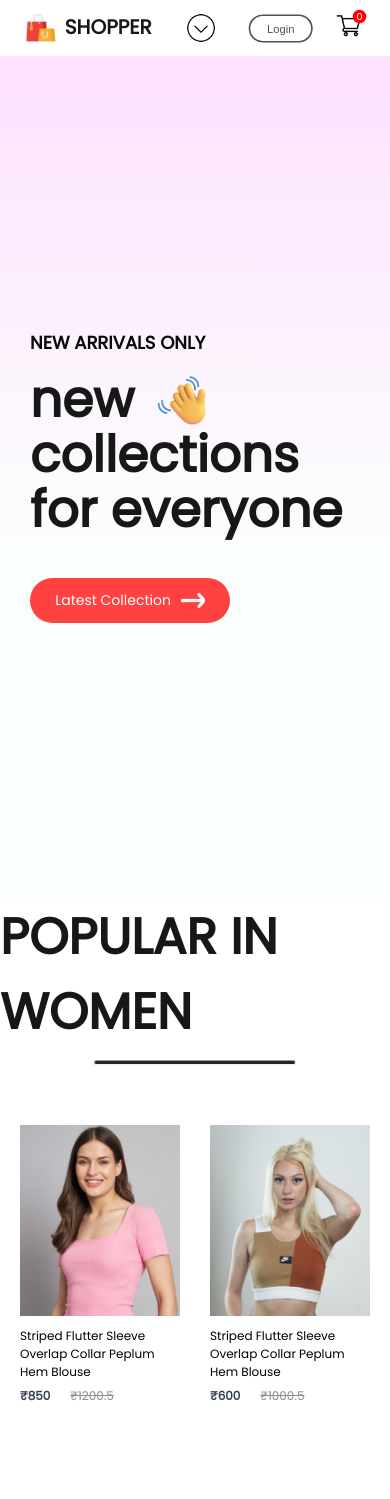
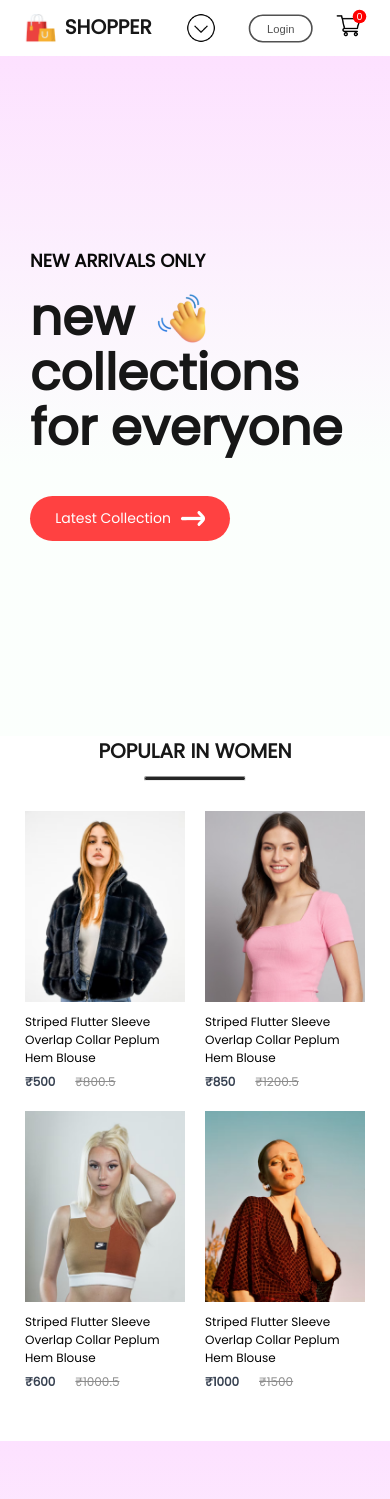
Before and after one commit to SomsuryaMohapatra/E-Commerce-Frontend, a React (Create React App) app: page / in a window 390 px wide. Shown: the top 1499 px of the page. Built offline with nearby package versions, Linux system fonts and the light colour scheme.

Commit message:
Responsive Popular

```diff
--- a/src/Components/Hero/Hero.css
+++ b/src/Components/Hero/Hero.css
@@ -1,5 +1,5 @@
 .hero {
-    height: 100vh;
+    height: 680px;
     background: linear-gradient(180deg, #fde1ff, #e1ffea22 60%);
     display: flex;
 }
@@ -95,6 +95,7 @@
 }
 
 @media(max-width:1024px) {
+
     .hero-left {
         padding-left: 80px;
     }
@@ -123,6 +124,7 @@
 }
 
 @media(max-width:800px) {
+
     .hero-left {
         padding-left: 30px;
     }
--- a/src/Components/Popular/Popular.css
+++ b/src/Components/Popular/Popular.css
@@ -1,4 +1,4 @@
-.popular{
+.popular {
     display: flex;
     flex-direction: column;
     align-items: center;
@@ -7,21 +7,92 @@
     margin-bottom: 100px;
 }
 
-.popular h1{
+.popular h1 {
     color: #171717;
     font-weight: 600;
     font-size: 50px;
 }
 
-.popular hr{
+.popular hr {
     width: 200px;
-    height: 3px;
+    height: 6px;
     border-radius: 10px;
     background: #252525;
 }
 
-.popular-item{
+.popular-item {
     margin-top: 50px;
     display: flex;
     gap: 30px;
 }
+
+@media(max-width:1280px) {
+    .popular {
+        margin-bottom: 80px;
+    }
+
+    .popular h1 {
+        font-size: 40px;
+    }
+
+    .popular hr {
+        width: 160px;
+        height: 4px;
+    }
+
+    .popular-item {
+        gap: 20px;
+        margin-top: 30px;
+    }
+}
+
+@media(max-width:1024px) {
+    .popular {
+        margin-bottom: 60px;
+    }
+
+    .popular h1 {
+        font-size: 30px;
+    }
+
+    .popular hr {
+        width: 120px;
+        height: 3px;
+    }
+
+    .popular-item {
+        gap: 15px;
+        margin-top: 20px;
+    }
+}
+
+@media(max-width:800px) {
+    .popular {
+        margin-bottom: 60px;
+    }
+
+    .popular h1 {
+        font-size: 20px;
+    }
+
+    .popular hr {
+        width: 100px;
+    }
+
+    .popular-item {
+        gap: 5px;
+    }
+}
+
+@media(max-width:500px) {
+    .popular {
+        margin-bottom: 50px;
+    }
+
+    .popular-item {
+        display: grid;
+        grid-template-columns: 1fr 1fr;
+        gap: 20px;
+    }
+
+}
```
